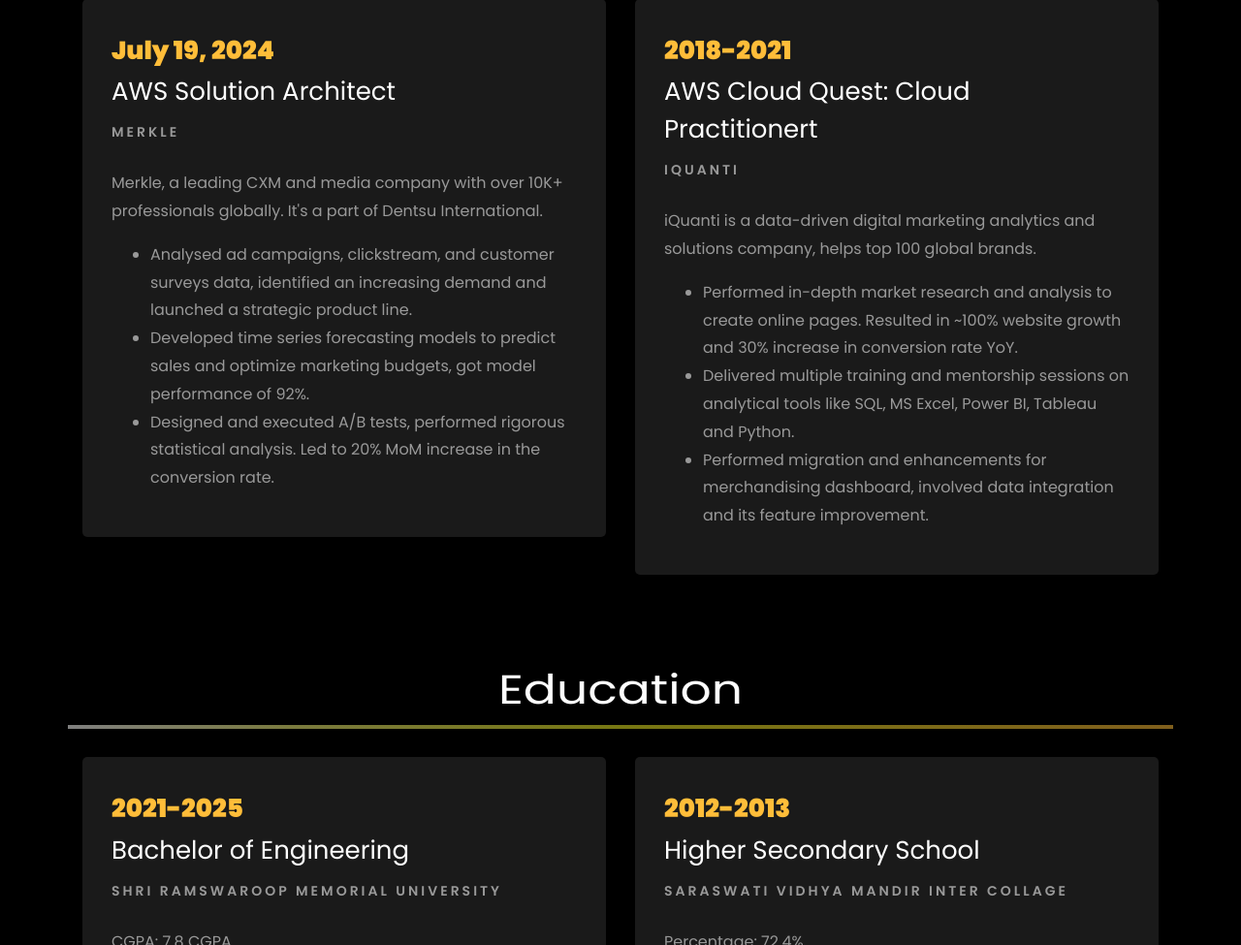
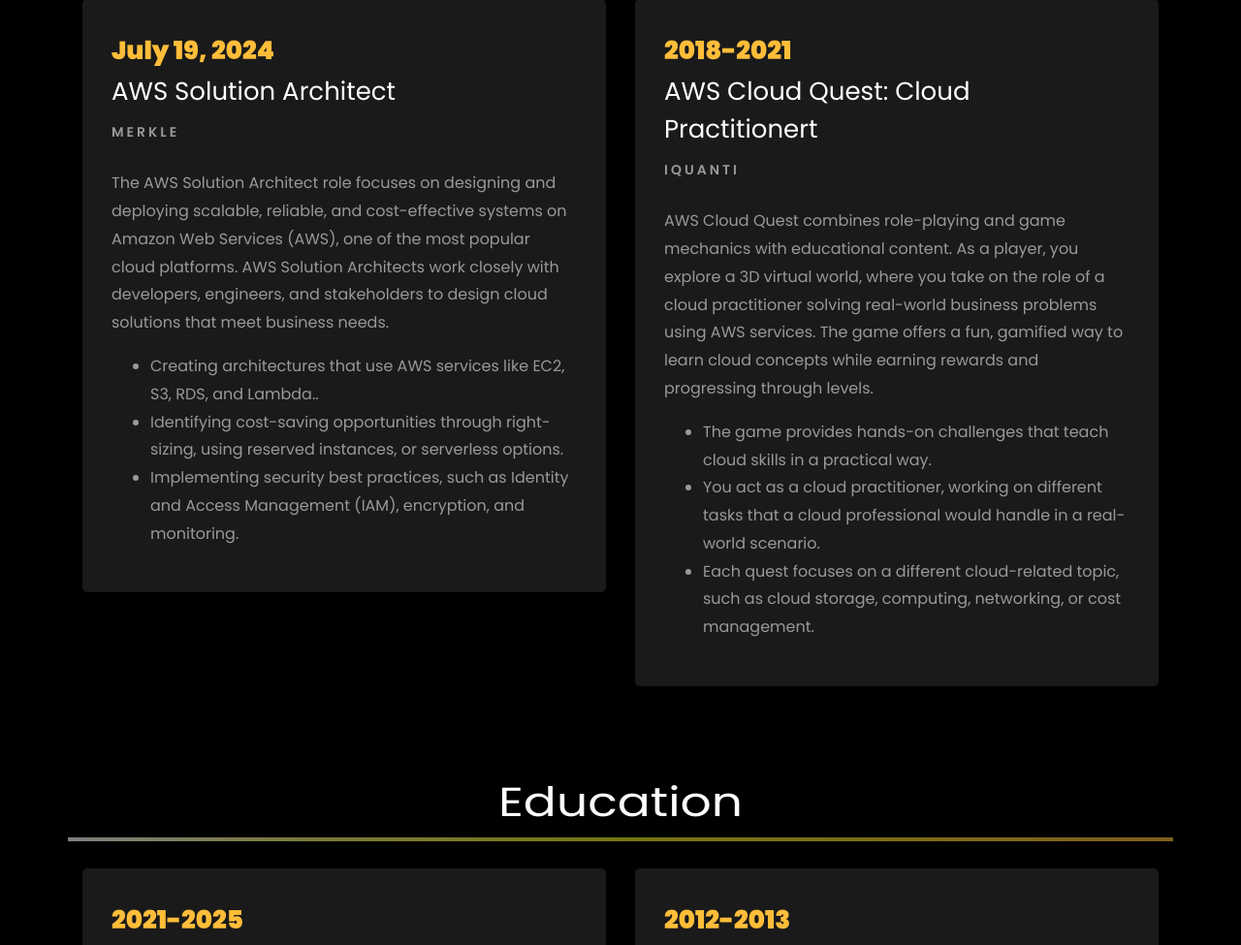
Before and after one commit to Riya568/A-Portfolio-web-application, a plain HTML site: page index.html in a window 1280 px wide. Shown: the part 2107-3082 px from the top of the page at 97% size. Drawn offline with Linux system fonts and the light colour scheme; files whose address does not match are found by name.

Commit message:
Update index.html

```diff
--- a/index.html
+++ b/index.html
@@ -328,11 +328,11 @@
 						<span class="date">July 19, 2024</span>
 						<h2>AWS Solution Architect</h2>
 						<span class="position">Merkle</span>
-						<p class="mt-4">Merkle, a leading CXM and media company with over 10K+ professionals globally. It's a part of Dentsu International.
+						<p class="mt-4">The AWS Solution Architect role focuses on designing and deploying scalable, reliable, and cost-effective systems on Amazon Web Services (AWS), one of the most popular cloud platforms. AWS Solution Architects work closely with developers, engineers, and stakeholders to design cloud solutions that meet business needs.
 							<ul>
-								<li>Analysed ad campaigns, clickstream, and customer surveys data, identified an increasing demand and launched a strategic product line.</li>
-								<li>Developed time series forecasting models to predict sales and optimize marketing budgets, got model performance of 92%.</li>
-								<li>Designed and executed A/B tests, performed rigorous statistical analysis. Led to 20% MoM increase in the conversion rate.</li>
+								<li>Creating architectures that use AWS services like EC2, S3, RDS, and Lambda..</li>
+								<li>Identifying cost-saving opportunities through right-sizing, using reserved instances, or serverless options.</li>
+								<li>Implementing security best practices, such as Identity and Access Management (IAM), encryption, and monitoring.</li>
 							</ul>
 						</p>
 					</div>
@@ -344,11 +344,11 @@
 						<span class="date">2018-2021</span>
 						<h2>AWS Cloud Quest: Cloud Practitionert</h2>
 						<span class="position">iQuanti</span>
-						<p class="mt-4">iQuanti is a data-driven digital marketing analytics and solutions company, helps top 100 global brands.
+						<p class="mt-4">AWS Cloud Quest combines role-playing and game mechanics with educational content. As a player, you explore a 3D virtual world, where you take on the role of a cloud practitioner solving real-world business problems using AWS services. The game offers a fun, gamified way to learn cloud concepts while earning rewards and progressing through levels.
 							<ul>
-								<li>Performed in-depth market research and analysis to create online pages. Resulted in ~100% website growth and 30% increase in conversion rate YoY.</li>
-								<li>Delivered multiple training and mentorship sessions on analytical tools like SQL, MS Excel, Power BI, Tableau and Python.</li>
-								<li>Performed migration and enhancements for merchandising dashboard, involved data integration and its feature improvement.</li>
+								<li>The game provides hands-on challenges that teach cloud skills in a practical way.</li>
+								<li>You act as a cloud practitioner, working on different tasks that a cloud professional would handle in a real-world scenario.</li>
+								<li>Each quest focuses on a different cloud-related topic, such as cloud storage, computing, networking, or cost management.</li>
 							</ul>
 						</p>
 					</div>
```
